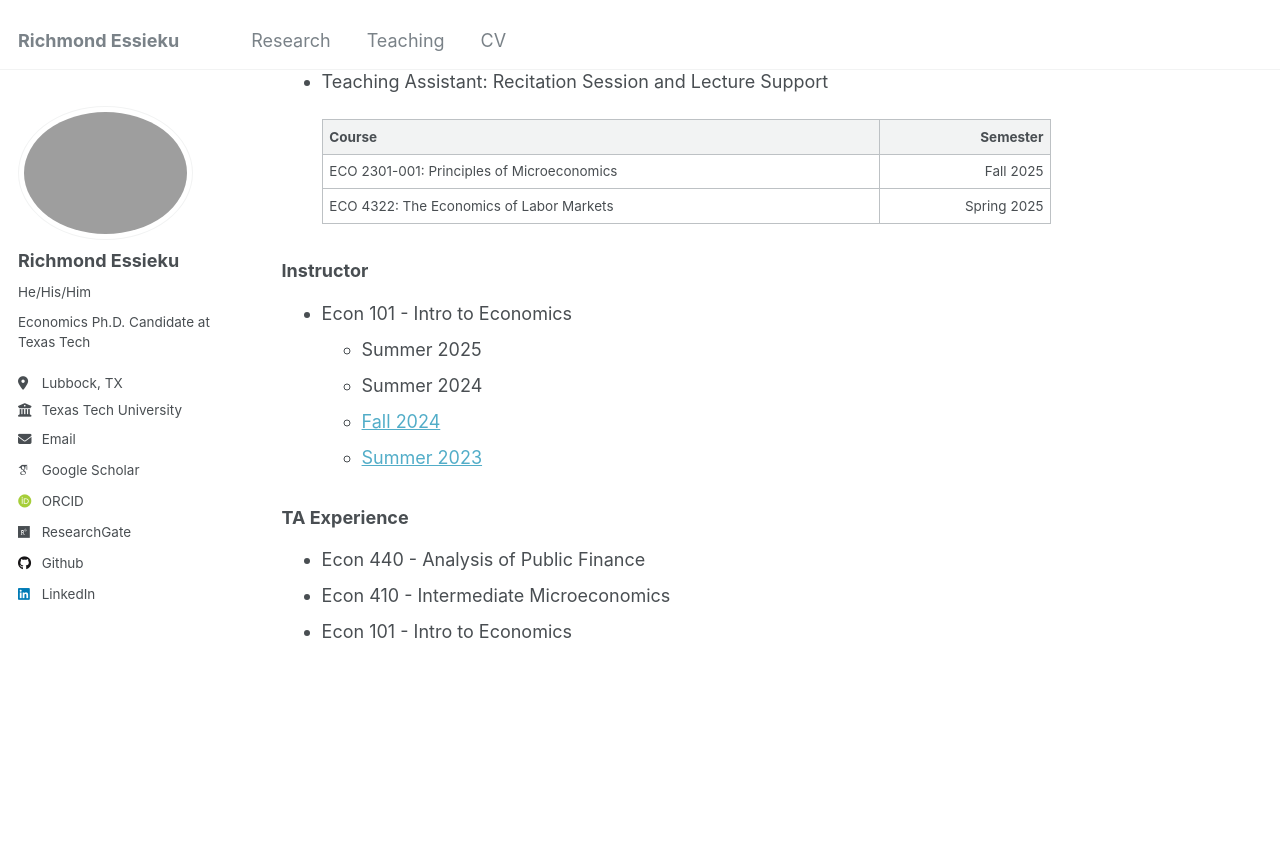
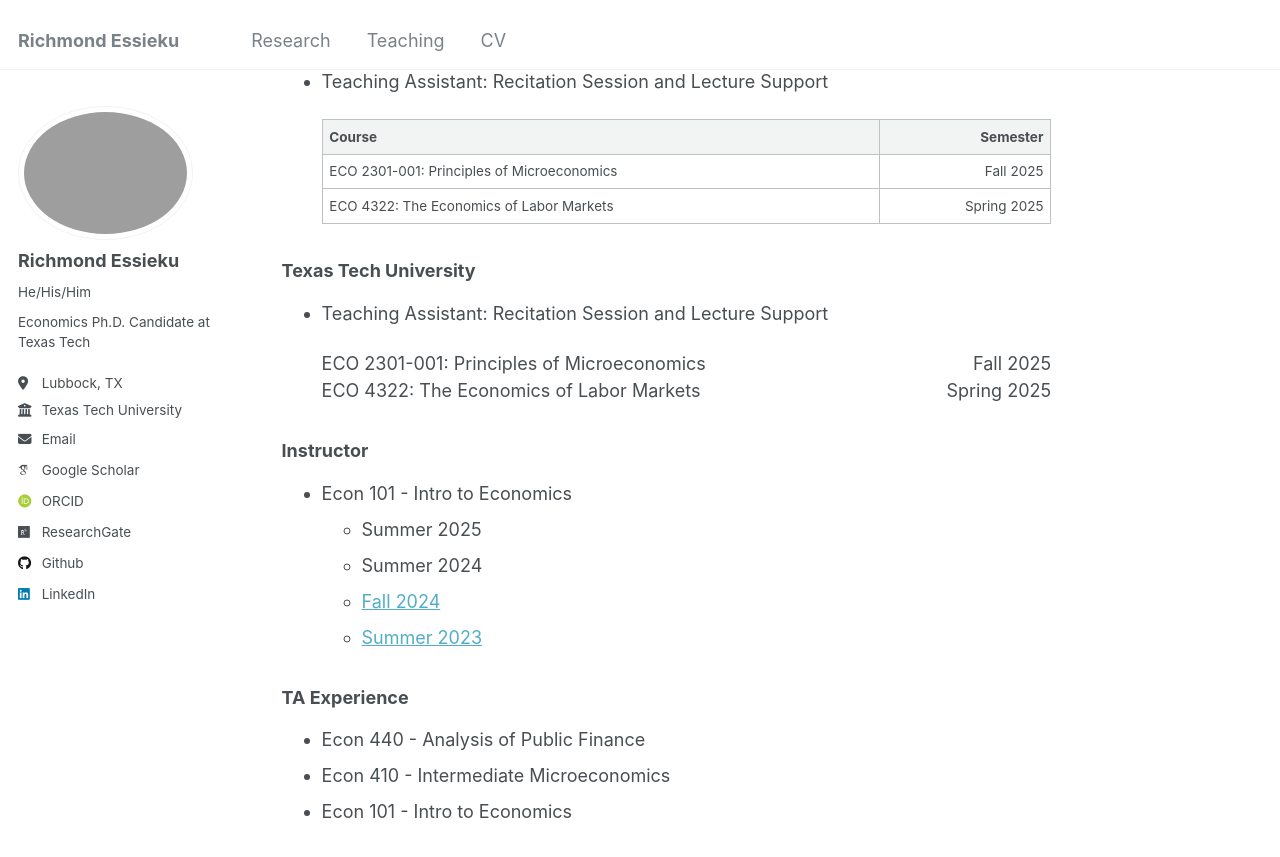
Before and after one commit to essieku/essieku.github.io, a Jekyll site: the page built from _pages/teaching.md, in a window 1280 px wide and 900 px high, scrolled down 330 px. Shown: the top 857 px of the window. Built offline with Jekyll 4.4.1, drawn with Linux system fonts in a browser that asks for light colours; some web fonts are replaced.

Commit message:
Update teaching.md

```diff
--- a/_pages/teaching.md
+++ b/_pages/teaching.md
@@ -22,6 +22,18 @@ author_profile: true
 
 
 
+### Texas Tech University
+- Teaching Assistant: Recitation Session and Lecture Support
+
+  <div style="display:flex; justify-content:space-between;">
+    <span>ECO 2301-001: Principles of Microeconomics</span>
+    <span>Fall 2025</span>
+  </div>
+  <div style="display:flex; justify-content:space-between;">
+    <span>ECO 4322: The Economics of Labor Markets</span>
+    <span>Spring 2025</span>
+  </div>
+
 
 
 ### Instructor
```
